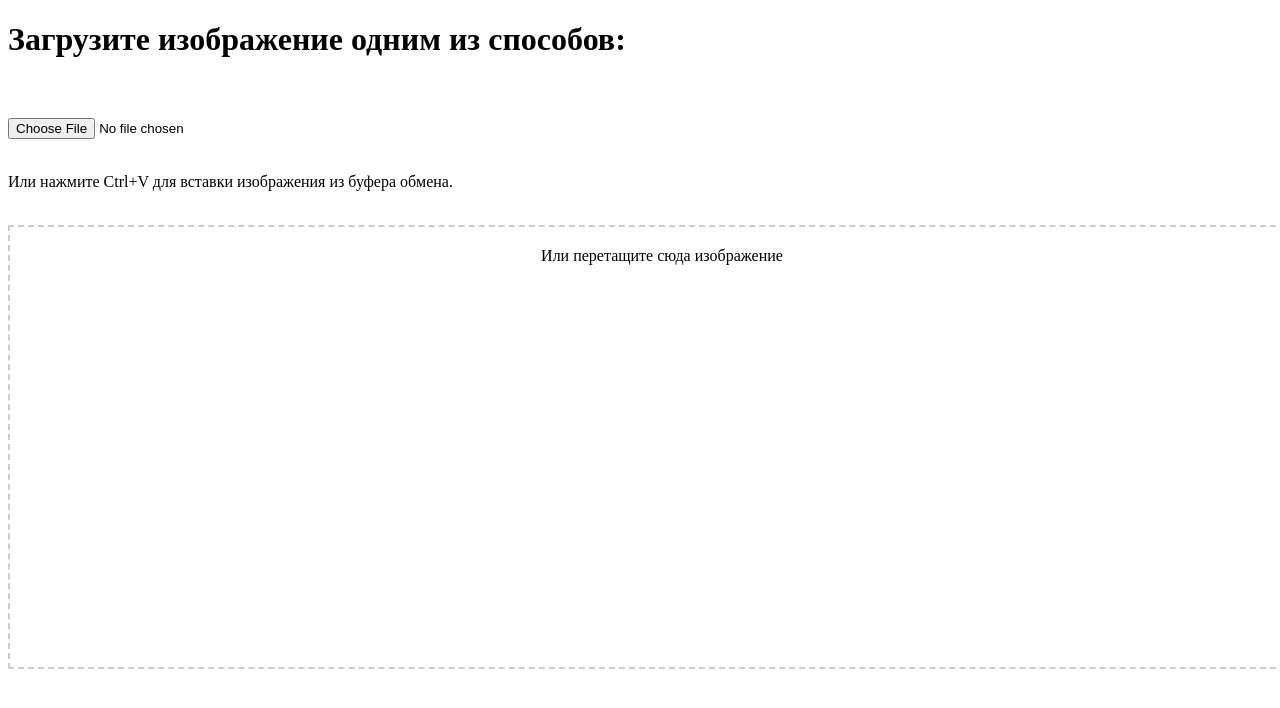
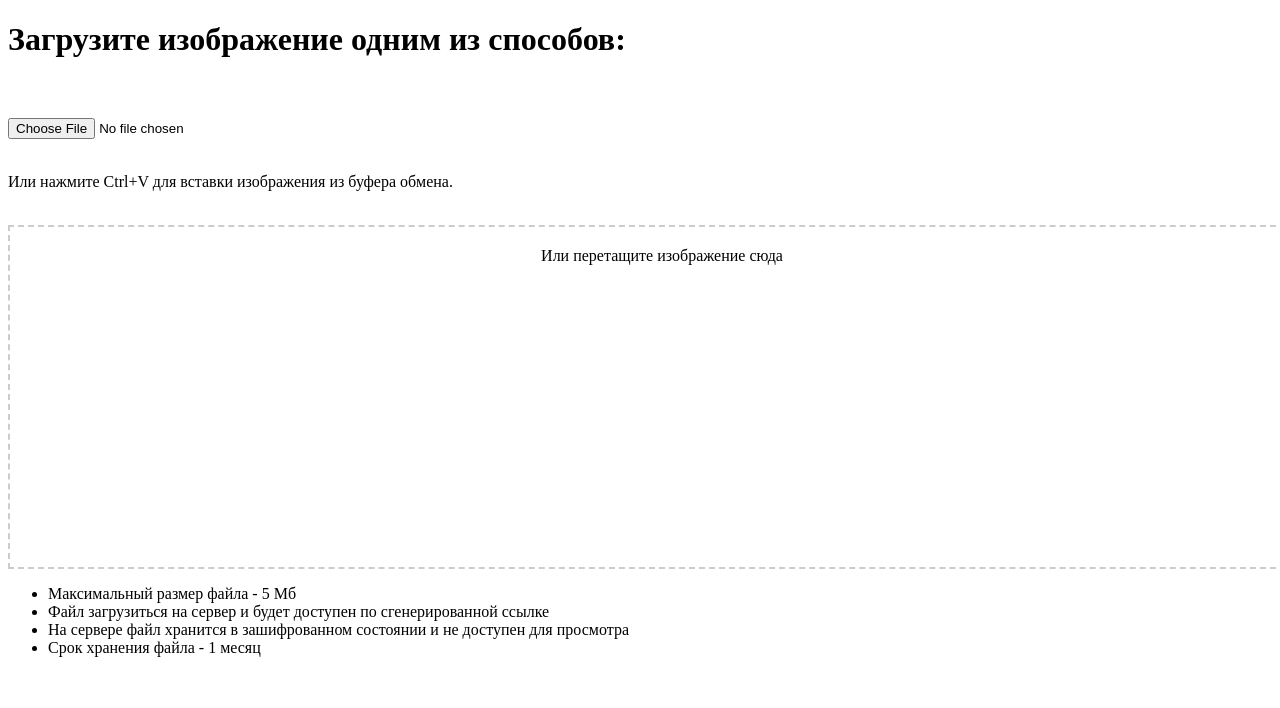
Before and after one commit to dbobylev/ImageStorageApp, a Flask app: page / in a window 1280 px wide. Shown: the top 708 px of the page. Run offline with Flask 3, Linux system fonts and the light colour scheme.

Commit message:
Ограничение на размер файла

```diff
--- a/app.py
+++ b/app.py
@@ -14,6 +14,9 @@ app = Flask(__name__)
 # Папка для хранения загруженных изображений
 BASE_UPLOAD_FOLDER = 'static/uploads/'
 app.config['UPLOAD_FOLDER'] = BASE_UPLOAD_FOLDER
+
+# Установите максимальный размер файла в 5 МБ
+app.config['MAX_CONTENT_LENGTH'] = 5 * 1024 * 1024  # 5 МБ в байтах
 
 # Настройка логирования
 logging.basicConfig(filename='app.log', level=logging.INFO, format='%(asctime)s - %(message)s')
@@ -129,5 +132,9 @@ def view_image(year, month, day, filename):
         download_name=filename
     )
 
+@app.errorhandler(413)
+def request_entity_too_large(error):
+    return jsonify({'error': 'Размер файла превышает 5 МБ'}), 413
+
 if __name__ == '__main__':
     serve(app, host="0.0.0.0", port=5000)
--- a/templates/index.html
+++ b/templates/index.html
@@ -45,18 +45,25 @@
                 method: 'POST',
                 body: formData
             })
-            .then(response => response.json())
+            .then(response => {
+                if (!response.ok) {
+                    return response.json().then(data => {
+                        // Если ответ не успешный, возвращаем ошибку
+                        throw new Error(data.error || 'Ошибка загрузки изображения');
+                    });
+                }
+                return response.json();
+            })
             .then(data => {
                 if (data.image_url) {
                     navigator.clipboard.writeText(data.image_url).then(function() {
                         alert("Ссылка на изображение скопирована в буфер обмена: " + data.image_url);
                     });
-                } else {
-                    alert("Ошибка загрузки изображения");
                 }
             })
             .catch(error => {
-                console.error("Ошибка:", error);
+                // Здесь мы обрабатываем ошибки, включая ошибку размера файла
+                alert("Ошибка: " + error.message);
             });
         }
 
@@ -96,23 +103,23 @@
 </head>
 <body>
     <h1>Загрузите изображение одним из способов:</h1>
-
     <br/>
-
     <!-- Загрузка с диска -->
     <div class="file-input">
         <input type="file" id="fileElem" accept="image/*" onchange="handleFiles(this.files)">
     </div>
-
     <br/>
-
     <p>Или нажмите Ctrl+V для вставки изображения из буфера обмена.</p>
-
     <br/>
-
     <!-- Перетаскивание -->
-    <div id="drop-area" style="height: 400px;">
-        Или перетащите сюда изображение
+    <div id="drop-area" style="height: 300px;">
+        Или перетащите изображение сюда
     </div>
+    <ul>
+        <li>Максимальный размер файла - 5 Мб</li>
+        <li>Файл загрузиться на сервер и будет доступен по сгенерированной ссылке</li>
+        <li>На сервере файл хранится в зашифрованном состоянии и не доступен для просмотра</li>
+        <li>Срок хранения файла - 1 месяц</li>
+    </ul>
 </body>
 </html>
```
